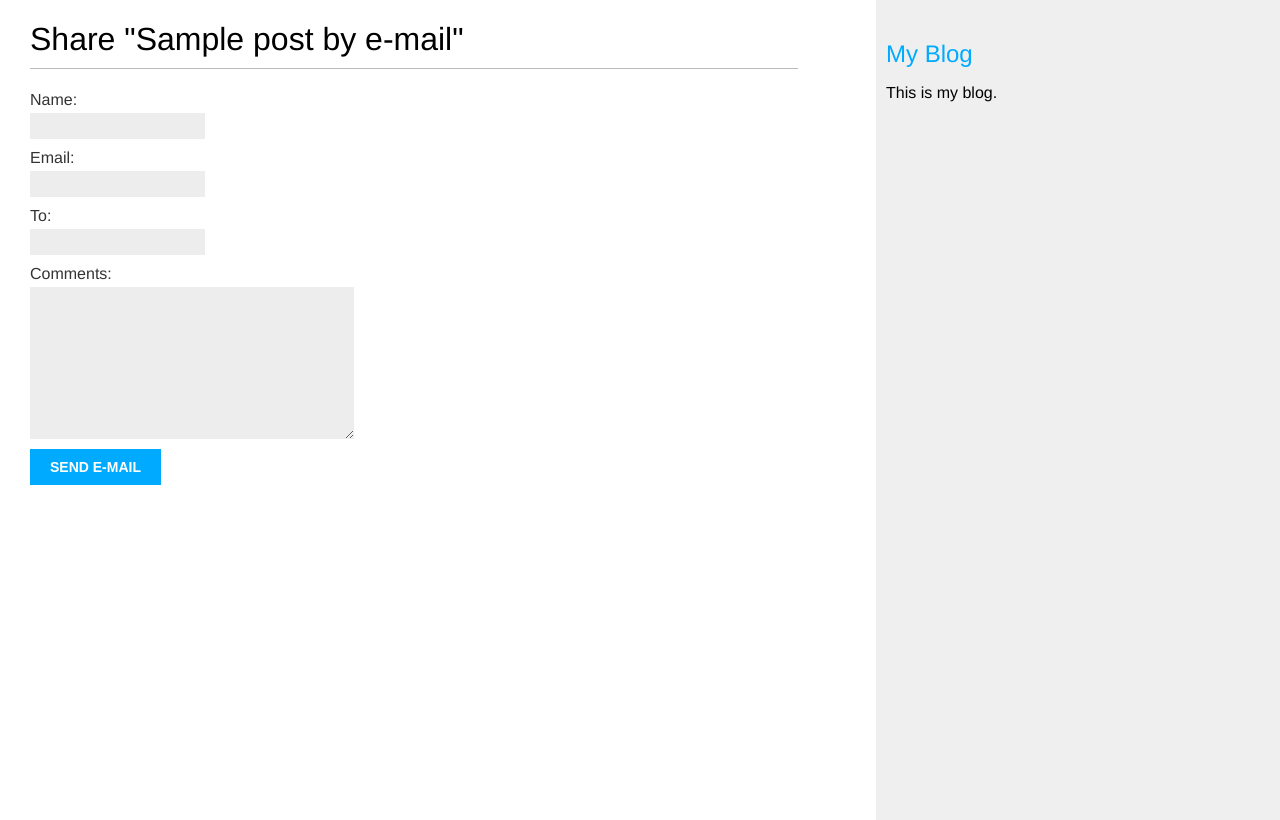
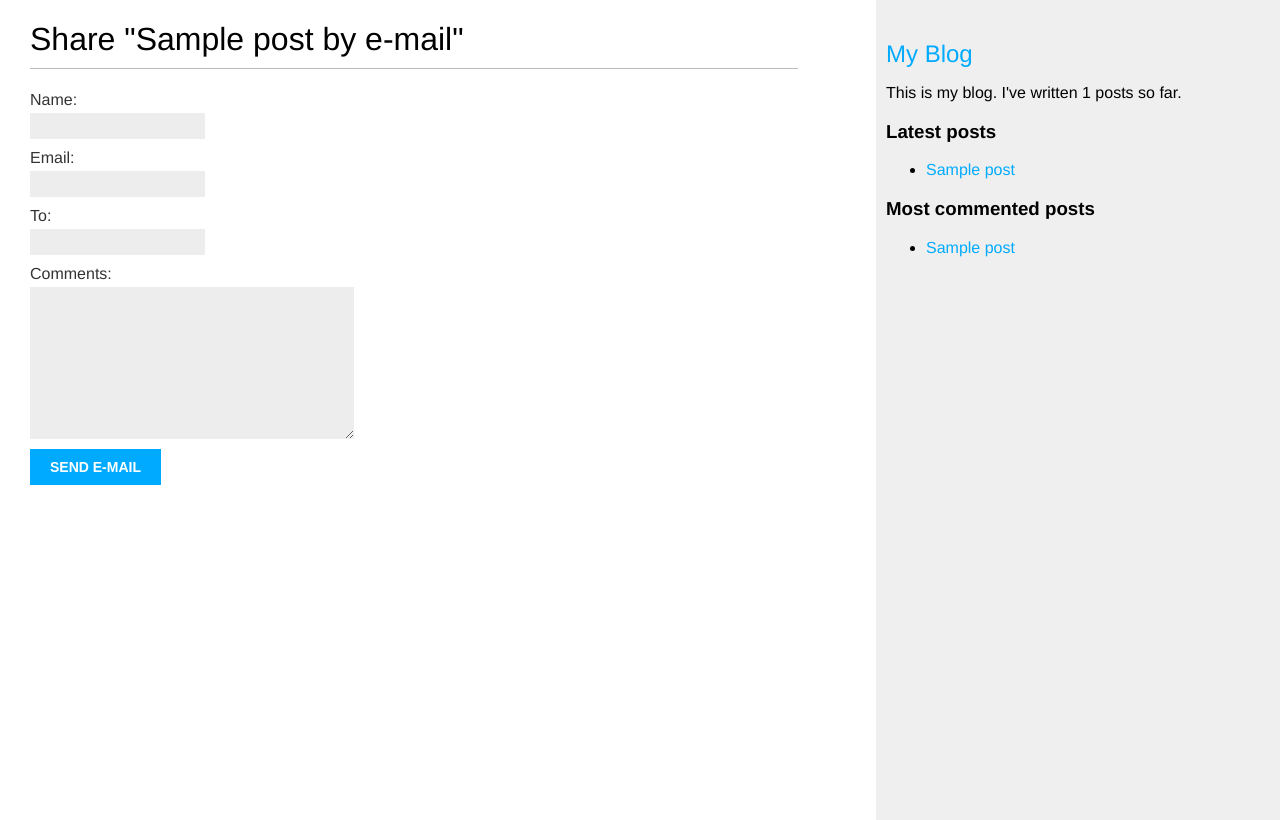
Before and after one commit to codewithsw0rd/BLOG-2025, a Django app: page /blog/1/share/ in a window 1280 px wide. Run offline with Django 5.2, Linux system fonts and the light colour scheme; tables that the repository leaves empty hold one stand-in row (values such as "Sample post").

Commit message:
Added custom template tags and filter

```diff
--- a/blog/templates/blog/base.html
+++ b/blog/templates/blog/base.html
@@ -1,3 +1,4 @@
+{% load blog_tags %}
 {% load static %}
 <html lang="en">
 <head>
@@ -13,7 +14,21 @@
   </div>
   <div id="sidebar">
     <h2><a href="{% url 'blog:post_list' %}">My Blog</a></h2>
-    <p>This is my blog.</p>
+    <p>
+      This is my blog.
+      I've written {% total_posts %} posts so far.
+    </p>
+    <h3>Latest posts</h3>
+    {% show_latest_posts 3 %}
+    <h3>Most commented posts</h3>
+    {% get_most_commented_posts as most_commented_posts %}
+    <ul>
+      {% for post in most_commented_posts %}
+        <li>
+          <a href="{{ post.get_absolute_url }}">{{ post.title }}</a>
+        </li>
+      {% endfor %}
+    </ul>
   </div>
 </body>
 </html>
--- /dev/null
+++ b/blog/templates/blog/post/latest_posts.html
@@ -0,0 +1,7 @@
+<ul>
+  {% for post in latest_posts %}
+  <li>
+    <a href="{{ post.get_absolute_url }}">{{ post.title }}</a>
+  </li>
+  {% endfor %}
+</ul>
--- a/blog/templates/blog/post/list.html
+++ b/blog/templates/blog/post/list.html
@@ -1,4 +1,5 @@
 {% extends 'blog/base.html' %}
+{% load blog_tags %}
 
 {% block title %}My Blog{% endblock %}
 
@@ -26,7 +27,7 @@
     <p class="date">
       Published {{ post.publish }} by {{ post.author }}
     </p>
-    {{ post.body|truncatewords:30|linebreaks }}
+    {{ post.body|markdown|truncatewords_html:30 }}
   {% endfor %}
 
     {% include 'pagination.html' with page=posts %}
--- /dev/null
+++ b/blog/templatetags/blog_tags.py
@@ -0,0 +1,26 @@
+from django import template
+from ..models import Post
+from django.db.models import Count
+import markdown
+from django.utils.safestring import mark_safe
+
+register = template.Library()
+
+@register.simple_tag
+def total_posts():
+    return Post.published.count()
+
+@register.inclusion_tag('blog/post/latest_posts.html')
+def show_latest_posts(count=5):
+    latest_posts = Post.published.order_by('-publish')[:count]
+    return {'latest_posts': latest_posts}
+
+@register.simple_tag
+def get_most_commented_posts(count=5):
+    return Post.published.annotate(
+        total_comments = Count('comments')
+    ).order_by('-total_comments')[:count]
+
+@register.filter(name='markdown')
+def markdown_format(text):
+    return mark_safe(markdown.markdown(text))
--- a/blog/views.py
+++ b/blog/views.py
@@ -1,3 +1,4 @@
+from django.db.models import Count
 from django.core.mail import send_mail
 from django.core.paginator import EmptyPage, PageNotAnInteger, Paginator
 from django.shortcuts import render, get_object_or_404
@@ -56,13 +57,23 @@ def post_detail(request, year, month, day, post):
     # Form for users to comment
     form = CommentForm()
 
+    # List of similar posts
+    post_tags_ids = post.tags.values_list('id', flat=True)
+    similar_posts = Post.published.filter(
+        tags__in=post_tags_ids
+    ).exclude(id=post.id)
+    similar_posts = similar_posts.annotate(
+        same_tags=Count('tags')
+    ).order_by('-same_tags', '-publish')[:4]
+
     return render(
         request,
         'blog/post/detail.html',
         {
             'post': post,
             'comments': comments,
-            'form': form
+            'form': form,
+            'similar_posts': similar_posts
         }
     )
 
```
Also changed, not shown: blog/templates/blog/post/detail.html (+11 -1 lines), blog/templatetags/__init__.py (added).
